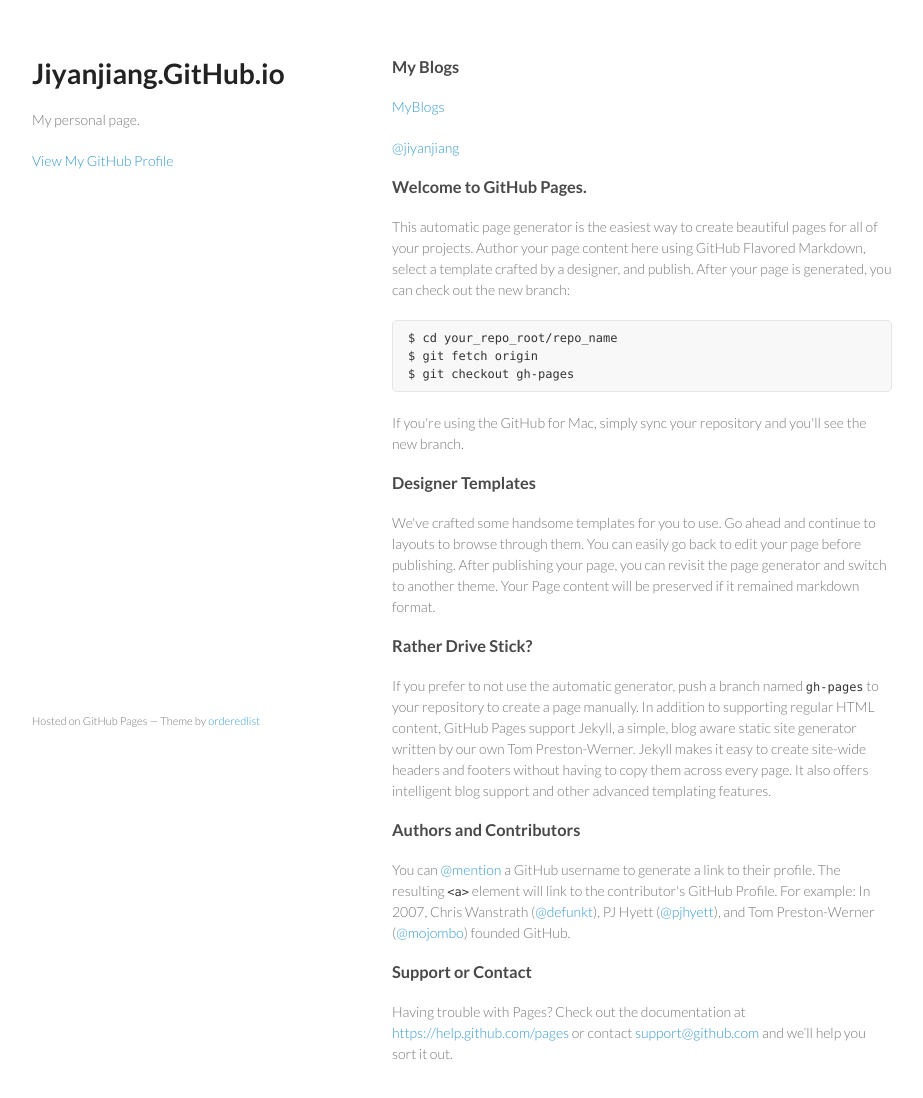
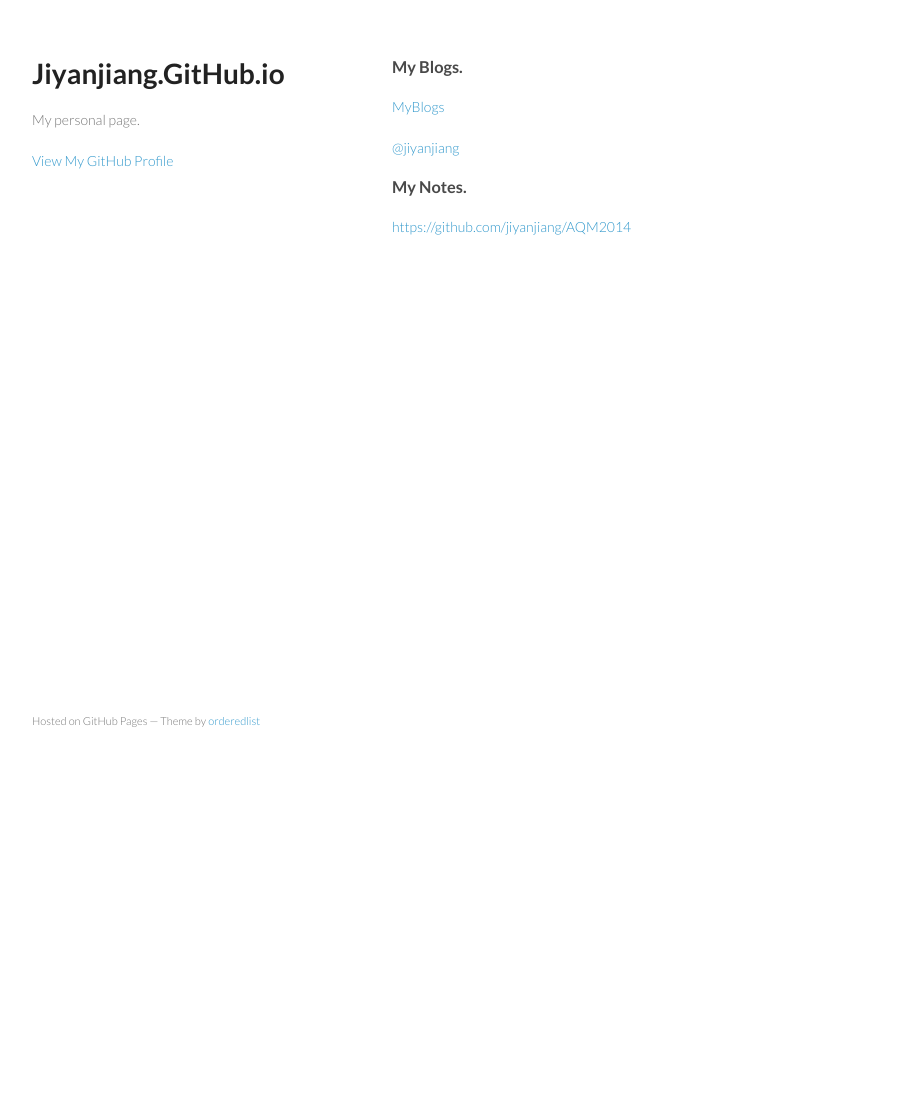
Before and after one commit to jiyanjiang/jiyanjiang.github.io, a plain HTML site: page index.html in a window 1280 px wide. Shown: the whole page, without its empty margins (178-1101 px from the left). After the commit the page ends 800 px from the top, so only its background shows below. Drawn offline with Linux system fonts and the light colour scheme.

Commit message:
Replace master branch with page content via GitHub

```diff
--- a/index.html
+++ b/index.html
@@ -24,43 +24,16 @@
       </header>
       <section>
         <h3>
-<a id="my-blogs" class="anchor" href="#my-blogs" aria-hidden="true"><span class="octicon octicon-link"></span></a>My Blogs</h3>
+<a id="my-blogs" class="anchor" href="#my-blogs" aria-hidden="true"><span class="octicon octicon-link"></span></a>My Blogs.</h3>
 
 <p><a href="http://jiyanjiang.github.io/MyBlogs">MyBlogs</a></p>
 
 <p><a href="https://github.com/jiyanjiang" class="user-mention">@jiyanjiang</a></p>
 
 <h3>
-<a id="welcome-to-github-pages" class="anchor" href="#welcome-to-github-pages" aria-hidden="true"><span class="octicon octicon-link"></span></a>Welcome to GitHub Pages.</h3>
+<a id="my-notes" class="anchor" href="#my-notes" aria-hidden="true"><span class="octicon octicon-link"></span></a>My Notes.</h3>
 
-<p>This automatic page generator is the easiest way to create beautiful pages for all of your projects. Author your page content here using GitHub Flavored Markdown, select a template crafted by a designer, and publish. After your page is generated, you can check out the new branch:</p>
-
-<pre><code>$ cd your_repo_root/repo_name
-$ git fetch origin
-$ git checkout gh-pages
-</code></pre>
-
-<p>If you're using the GitHub for Mac, simply sync your repository and you'll see the new branch.</p>
-
-<h3>
-<a id="designer-templates" class="anchor" href="#designer-templates" aria-hidden="true"><span class="octicon octicon-link"></span></a>Designer Templates</h3>
-
-<p>We've crafted some handsome templates for you to use. Go ahead and continue to layouts to browse through them. You can easily go back to edit your page before publishing. After publishing your page, you can revisit the page generator and switch to another theme. Your Page content will be preserved if it remained markdown format.</p>
-
-<h3>
-<a id="rather-drive-stick" class="anchor" href="#rather-drive-stick" aria-hidden="true"><span class="octicon octicon-link"></span></a>Rather Drive Stick?</h3>
-
-<p>If you prefer to not use the automatic generator, push a branch named <code>gh-pages</code> to your repository to create a page manually. In addition to supporting regular HTML content, GitHub Pages support Jekyll, a simple, blog aware static site generator written by our own Tom Preston-Werner. Jekyll makes it easy to create site-wide headers and footers without having to copy them across every page. It also offers intelligent blog support and other advanced templating features.</p>
-
-<h3>
-<a id="authors-and-contributors" class="anchor" href="#authors-and-contributors" aria-hidden="true"><span class="octicon octicon-link"></span></a>Authors and Contributors</h3>
-
-<p>You can <a href="https://github.com/blog/821" class="user-mention">@mention</a> a GitHub username to generate a link to their profile. The resulting <code>&lt;a&gt;</code> element will link to the contributor's GitHub Profile. For example: In 2007, Chris Wanstrath (<a href="https://github.com/defunkt" class="user-mention">@defunkt</a>), PJ Hyett (<a href="https://github.com/pjhyett" class="user-mention">@pjhyett</a>), and Tom Preston-Werner (<a href="https://github.com/mojombo" class="user-mention">@mojombo</a>) founded GitHub.</p>
-
-<h3>
-<a id="support-or-contact" class="anchor" href="#support-or-contact" aria-hidden="true"><span class="octicon octicon-link"></span></a>Support or Contact</h3>
-
-<p>Having trouble with Pages? Check out the documentation at <a href="https://help.github.com/pages">https://help.github.com/pages</a> or contact <a href="mailto:support@github.com">support@github.com</a> and we’ll help you sort it out.</p>
+<p><a href="https://github.com/jiyanjiang/AQM2014">https://github.com/jiyanjiang/AQM2014</a></p>
       </section>
       <footer>
         <p><small>Hosted on GitHub Pages &mdash; Theme by <a href="https://github.com/orderedlist">orderedlist</a></small></p>
```
Also changed, not shown: params.json (+1 -1 lines).
